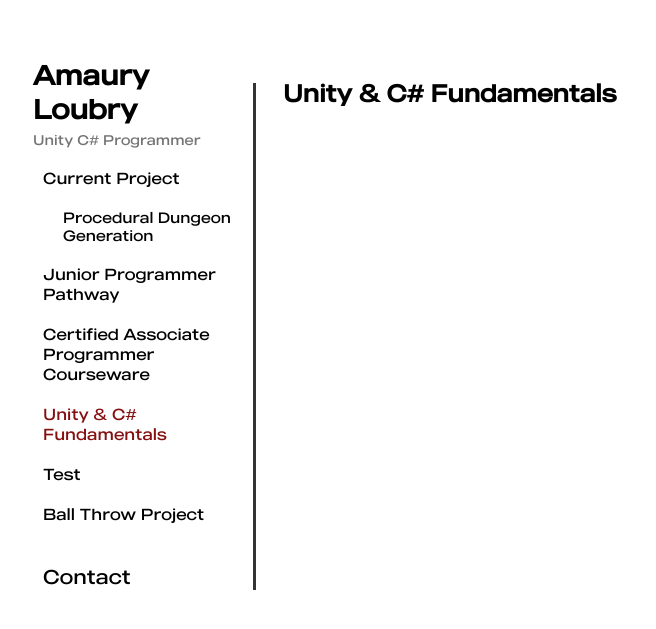
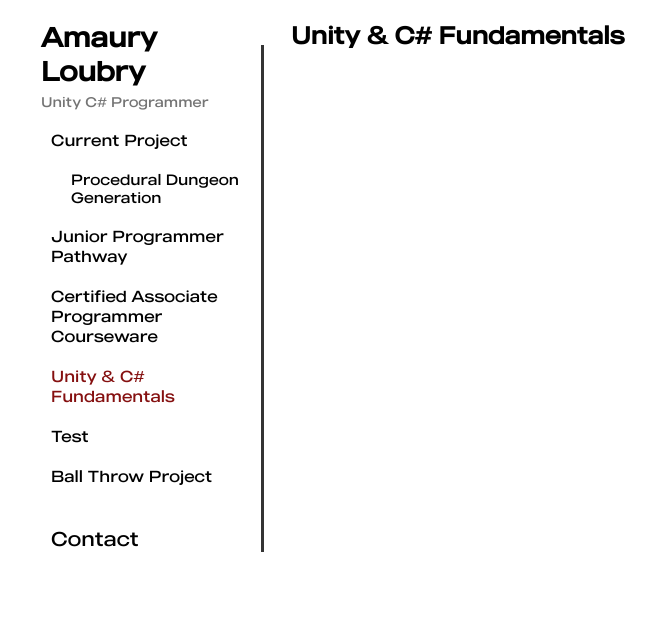
Before and after one commit to PoursMo/poursmo.github.io, a Jekyll site: the page built from content/unity_fundamentals.html, in a window 1280 px wide. Shown: the top 629 px of the page, without its empty margins (130-786 px from the left). Built offline with Jekyll 4.4.1, drawn with Linux system fonts in a browser that asks for light colours.

Commit message:
Change the way of centering the content to fix scrollbar issue

```diff
--- a/assets/style.css
+++ b/assets/style.css
@@ -19,14 +19,14 @@
 body {
     font-family: MadeOuterSans, Mermaid, Arial, Helvetica, sans-serif;
     font-size: 16px;
-    position: relative;
-    text-align: center;
 }
 
 #body-wrapper {
-    display: inline-block;
-    padding: 50px;
     max-width: 1200px;
+    /* This margins is calculated from the size of the content to center it.
+        WARNING: You need to update this if you change the size of the sidebar or the content-wrapper.
+        Formula is : half of the viewport width - half of the content-wrapper width - half of the sidebar width */
+    margin-left: calc(50vw - min(850px, 55vw) / 2 - 125px);
 }
 
 
@@ -164,6 +164,10 @@ div.center {
 /* Add media query at 800px (for mobile) to collapse menu and review all style rules */
 
 @media all and (max-width: 800px)  {
+    #body-wrapper {
+        margin-left: unset;
+    }
+
     #header-desktop {
         display: none;
     }
--- a/guillaume.txt
+++ b/guillaume.txt
@@ -1,2 +1 @@
-when click on sub nav, nav moves
 collage ??
```
